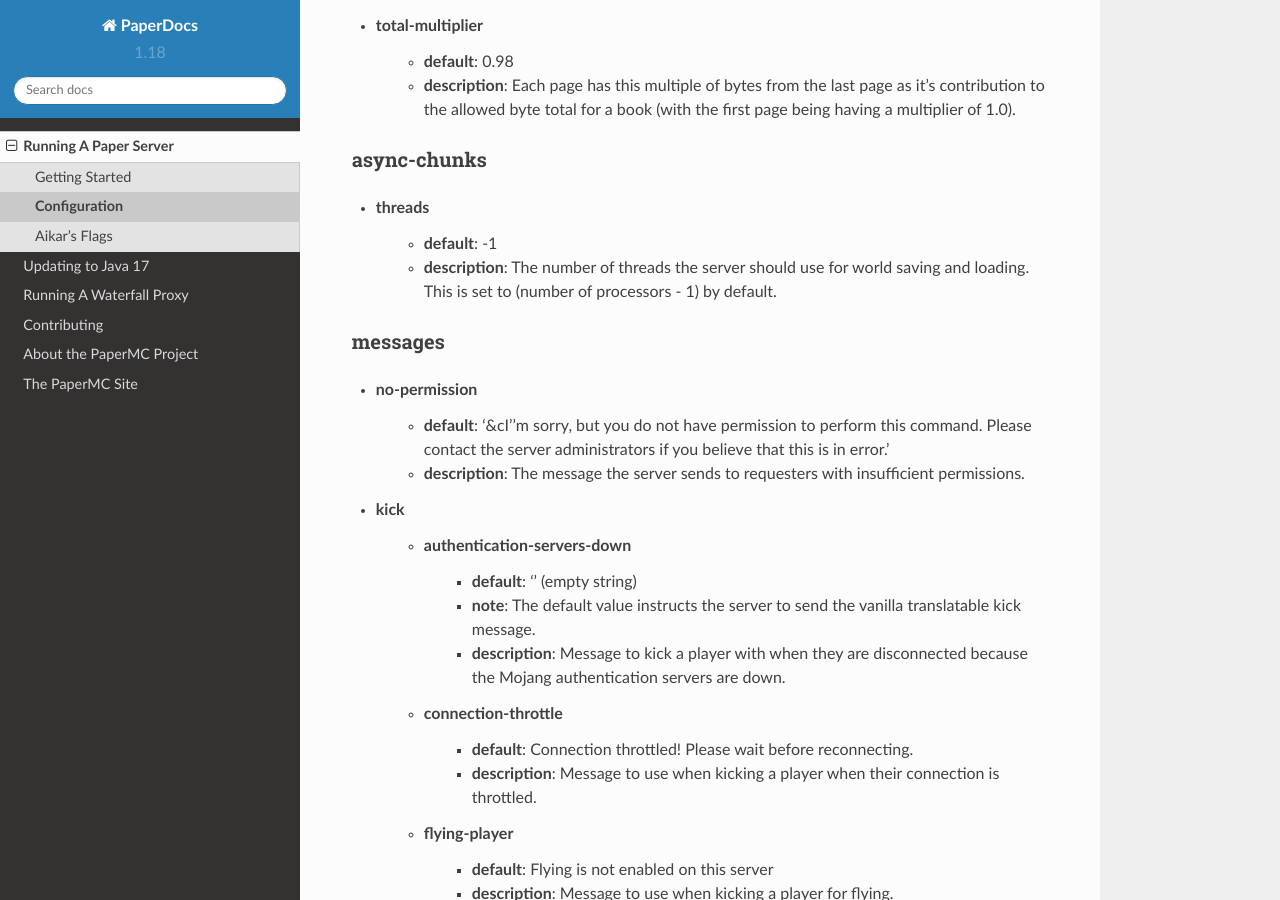
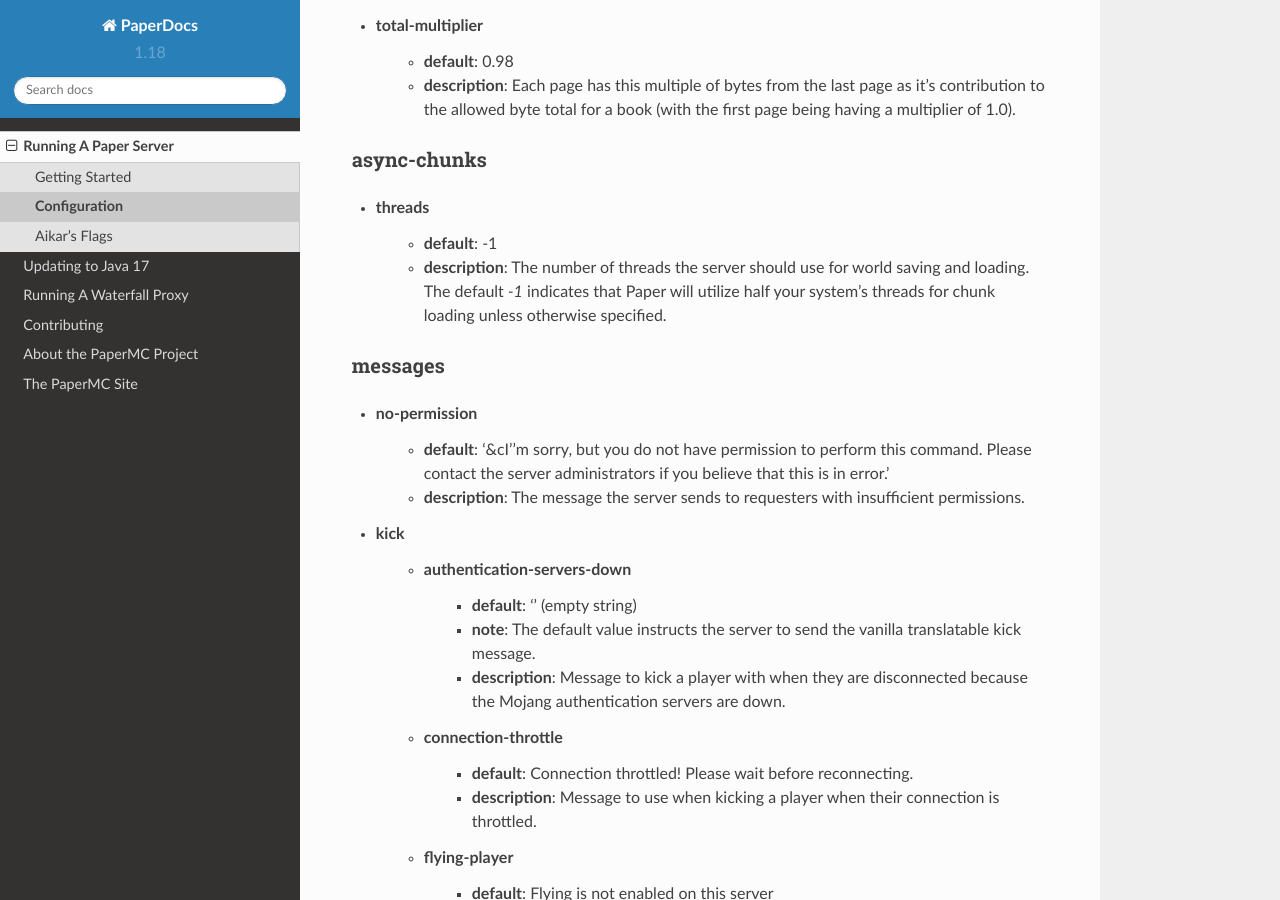
Before and after one commit to PaperMC/PaperDocs, a Sphinx documentation site: the page built from source/server/configuration.rst, in a window 1280 px wide and 900 px high, scrolled down 5366 px. Built offline with Sphinx 7.4.7 and the Read the Docs theme 2.0.0, drawn with Linux system fonts in a browser that asks for light colours.

Commit message:
improve async-chunks documentation

```diff
--- a/source/server/configuration.rst
+++ b/source/server/configuration.rst
@@ -240,7 +240,7 @@
 * threads
     - **default**: -1
     - **description**: The number of threads the server should use for world
-      saving and loading. This is set to (number of processors - 1) by default.
+      saving and loading. The default `-1` indicates that Paper will utilize half your system's threads for chunk loading unless otherwise specified.
 
 messages
 ~~~~~~~~
```
